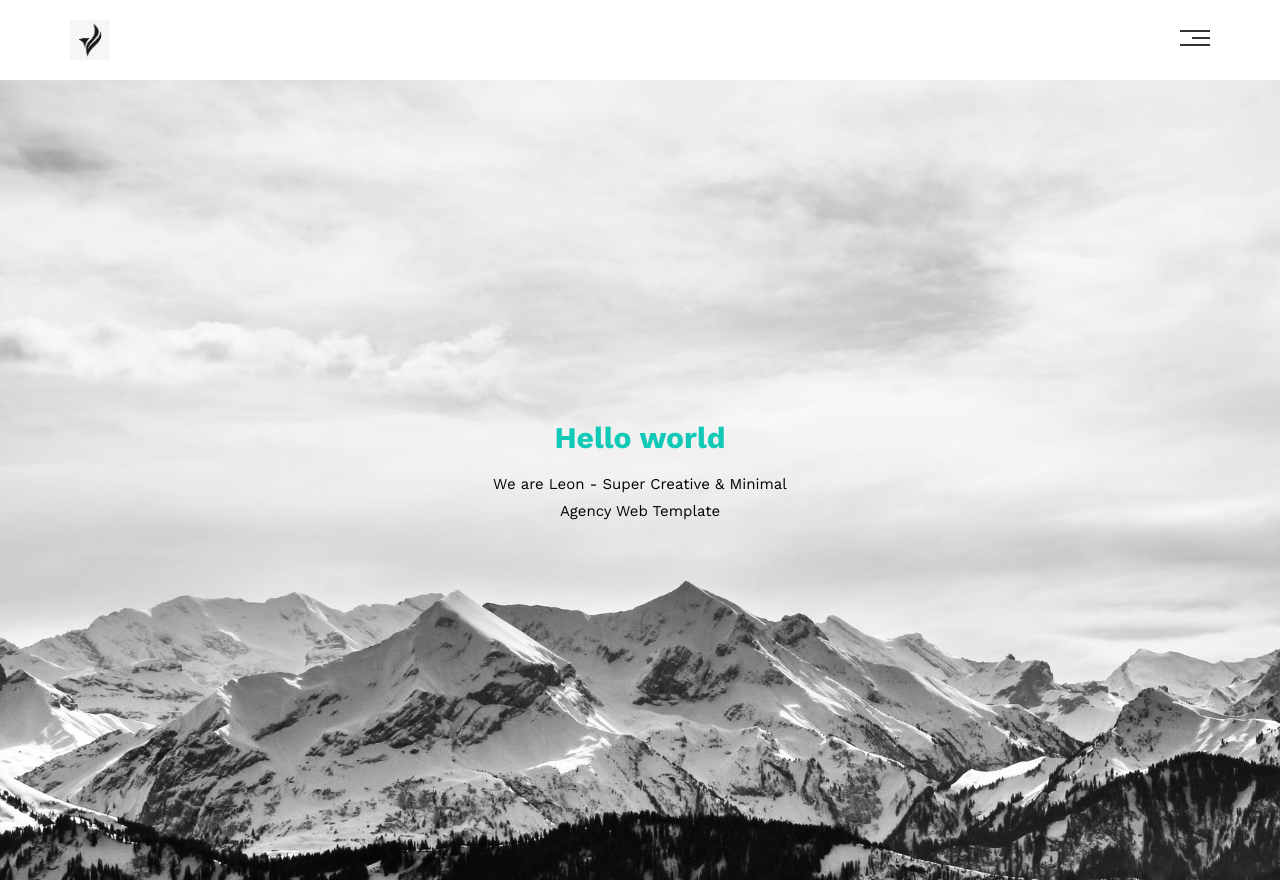
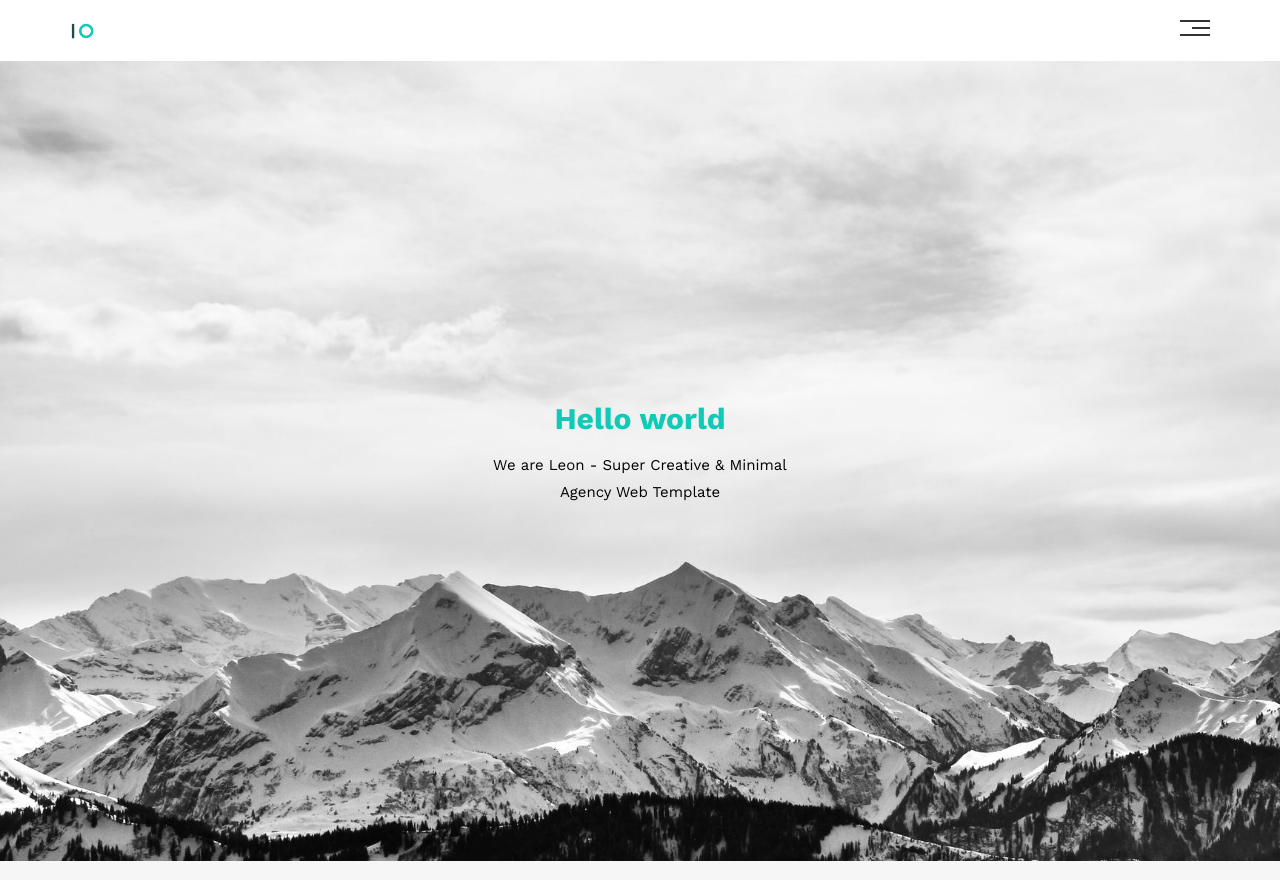
Before and after one commit to Shaymaa-Rehan/Temp1, a plain HTML site: page index.html in a window 1280 px wide. Shown: the top 880 px of the page. Drawn offline with nearby package versions, Linux system fonts and the light colour scheme.

Commit message:
add new logo and edit it inside HTML

```diff
--- a/index.html
+++ b/index.html
@@ -18,7 +18,7 @@
 <div class="header">
     <div class="container">
 
-            <img src="images/logo2.png" class="logo" alt="">
+            <img src="images/logo.png" class="logo" alt="">
 
         <div class="links">
             <span class="icon">
```
Also changed, not shown: images/logo.png (added).
